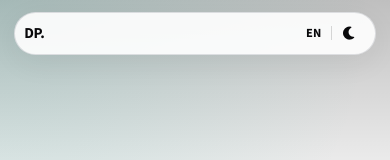
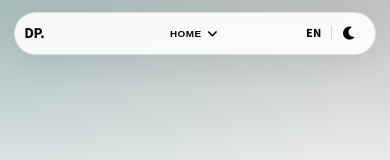
Before and after one commit to Whatfck/portafolio, a Next.js app: page /en in a window 390 px wide. Shown: the top 160 px of the page. Built offline with nearby package versions, Linux system fonts and the light colour scheme.

Commit message:
refactor: update mobile section labels in navbar and adjust navbar styles for better responsiveness

```diff
--- a/components/Navbar.tsx
+++ b/components/Navbar.tsx
@@ -26,6 +26,7 @@ export default function Navbar({ lang }: { lang: Locale }) {
   ]
 
   const mobileSectionLabels: Record<string, string> = {
+    hero: dict.hero,
     about: dict.about,
     skills: dict.skills,
     experience: dict.experience,
@@ -194,7 +195,7 @@ export default function Navbar({ lang }: { lang: Locale }) {
   return (
     <header className={`site-header${isScrolled ? ' is-scrolled' : ''}`}>
       <div className="nav-shell">
-        {isScrolled && currentMobileSection && (
+        {currentMobileSection && (
           <button
             className="nav-mobile-section"
             onClick={() => setIsMobileMenuOpen(!isMobileMenuOpen)}
--- a/styles/globals.css
+++ b/styles/globals.css
@@ -1078,6 +1078,14 @@ html[data-theme='dark'] .tech-card::after {
     -webkit-tap-highlight-color: transparent;
   }
 
+  .navbar-links {
+    display: none;
+  }
+
+  .nav-theme-toggle {
+    margin-left: auto;
+  }
+
   .nav-mobile-toggle-icon {
     font-size: 0.86rem;
     line-height: 1;
```
